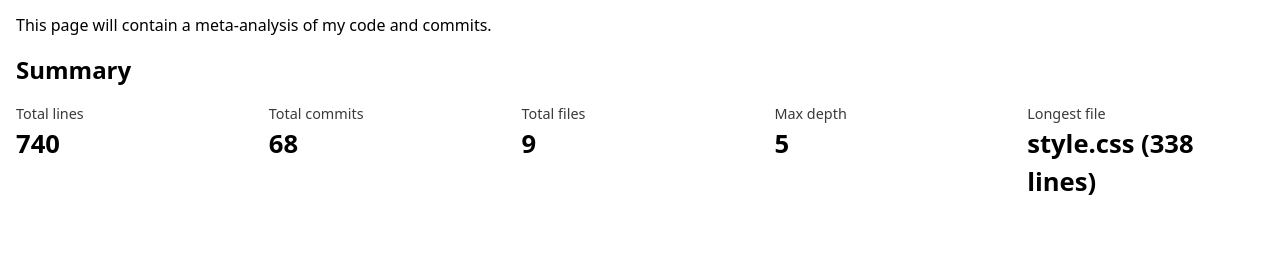
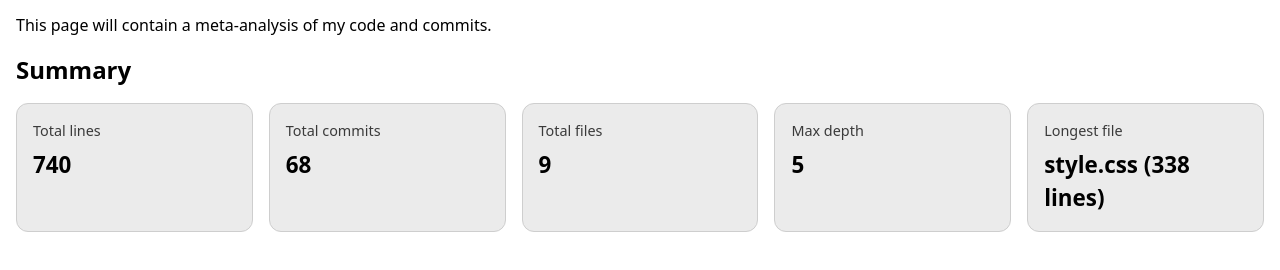
Before and after one commit to zaz003-cyber/portfolio, a website: page meta/index.html in a window 1280 px wide. Shown: the part 228-498 px from the top of the page. Drawn offline with nearby package versions, Linux system fonts and the light colour scheme.

Commit message:
Update style.css

```diff
--- a/style.css
+++ b/style.css
@@ -339,18 +339,26 @@ img {
 
 #stats {
   display: grid;
-  grid-template-columns: repeat(auto-fit, minmax(10em, 1fr));
+  grid-template-columns: repeat(auto-fit, minmax(12em, 1fr));
   gap: 1rem;
   margin-block: 1rem 2rem;
+}
+
+#stats div {
+  padding: 1rem;
+  border: 1px solid color-mix(in oklch, canvastext 15%, canvas 85%);
+  border-radius: 0.75rem;
+  background: color-mix(in oklch, canvas 94%, canvastext 6%);
 }
 
 #stats dt {
   color: color-mix(in oklch, canvastext 65%, canvas 35%);
   font-size: 0.9rem;
+  margin-bottom: 0.35rem;
 }
 
 #stats dd {
   margin: 0;
-  font-size: 1.6rem;
+  font-size: 1.4rem;
   font-weight: 700;
 }
```
